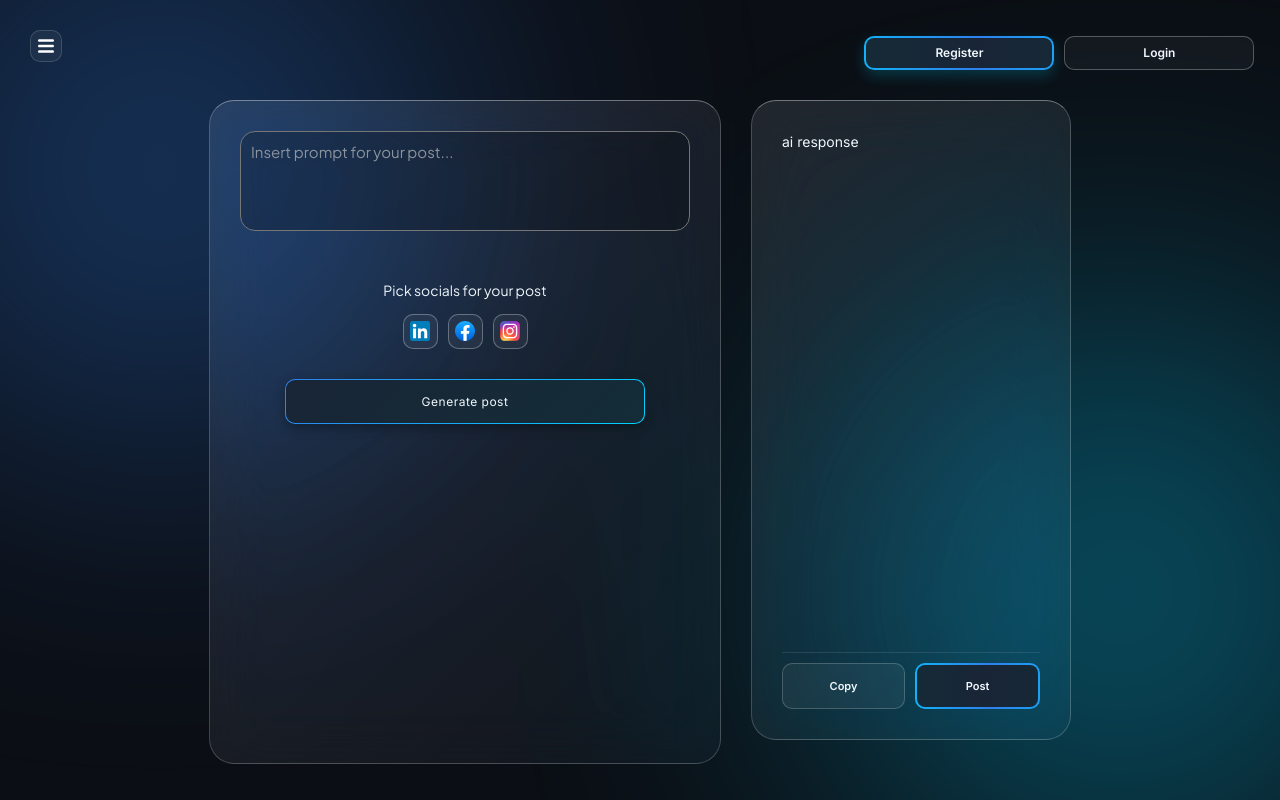
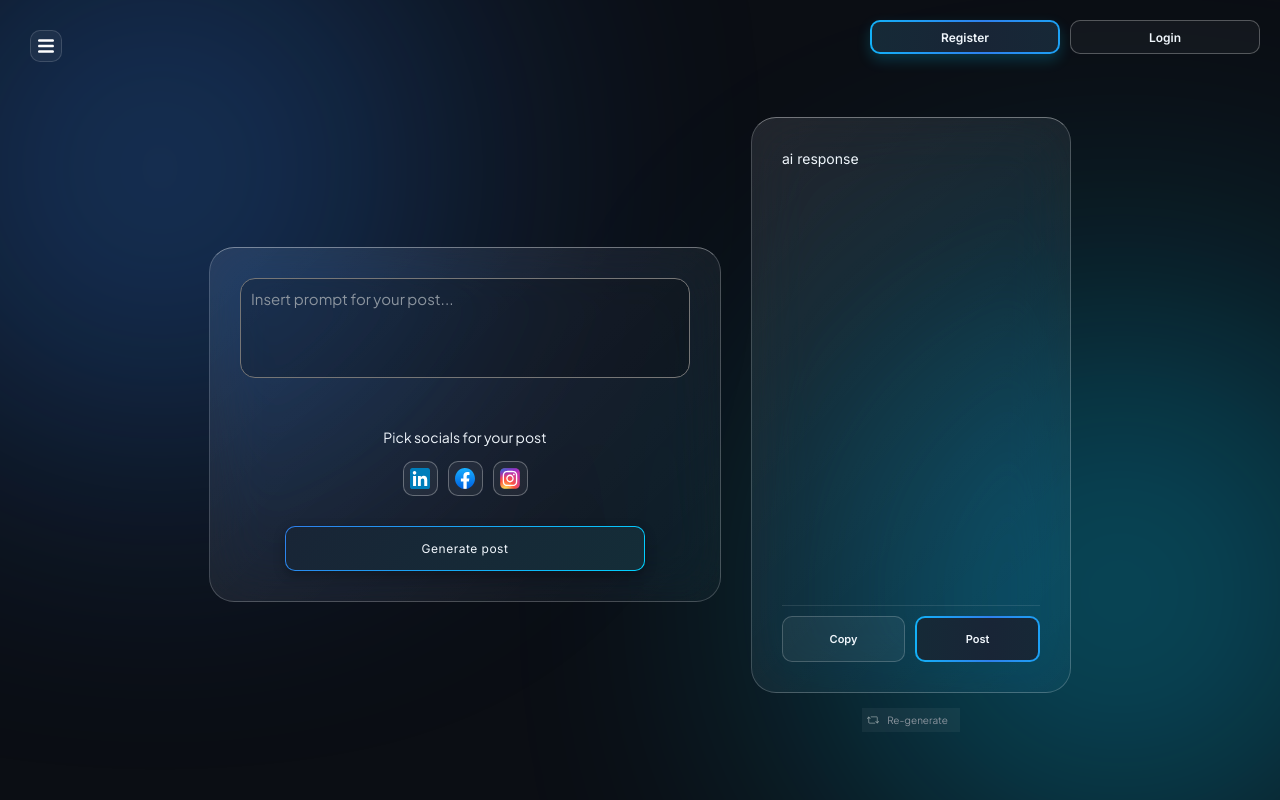
Before and after one commit to Kha-teri/Team-Red, a React (Vite) app: page /contact in a window 1280 px wide. Both pictures are taken after a click on the button "Back to Home". Built offline with nearby package versions, Linux system fonts and the light colour scheme.

Commit message:
added re-generate post button and modified global styles

```diff
--- a/src/components/App.tsx
+++ b/src/components/App.tsx
@@ -10,6 +10,7 @@ import RegisterPage from './RegisterPage.tsx'
 import Navbar from './Navbar.tsx'
 import AboutPage from './AboutPage.tsx'
 import ContactPage from './ContactPage.tsx'
+import PostActionBar from './PostActionBar.tsx'
 
 function HomePage() {
   const navigate = useNavigate()
@@ -68,6 +69,7 @@ function HomePage() {
           <SocialPostCard />
           <div className={styles.responseSection}>
             <PostContent content="ai response" />
+            <PostActionBar />
           </div>
         </div>
       </div>
--- a/src/components/Button.tsx
+++ b/src/components/Button.tsx
@@ -3,7 +3,7 @@
 import styles from '../scss/Button.module.scss';
 
 interface ButtonProps {
-    usage: 'generate' | 'post' | 'copy' | 'login' | 'register' | 'navbar';
+    usage: 'generate' | 'post' | 'copy' | 'login' | 'register' | 'navbar' | 'postaction';
     text: string;
     onBtnClick?: () => void;
 }
--- a/src/components/PostActionBar.tsx
+++ b/src/components/PostActionBar.tsx
@@ -1,7 +1,13 @@
 //komponent dla skecji opcji posta, np. wygenerowania nowego outputu od ai
+import styles from "../scss/PostActionBar.module.scss"
+import Button from './Button'
 
 function PostActionBar() {
-    return;
+    return (
+        <div className={styles.container}>
+            <Button usage="postaction" text="Re-generate" />
+        </div>
+    );
 }
 
 export default PostActionBar;
--- a/src/scss/App.module.scss
+++ b/src/scss/App.module.scss
@@ -13,13 +13,13 @@
     background-color: $bg-main;
     display: flex;
     justify-content: center;
-    align-items: center;
-    padding: clamp(1rem, 2vw, 3rem);
-    overflow: hidden;
+    padding: clamp(1rem, 2vw, 2rem);
+    overflow-y: auto;
+    overflow-x: hidden;
 
     &::before, &::after {
         content: '';
-        position: absolute;
+        position: fixed;
         width: clamp(300px, 45vw, 600px);
         height: clamp(300px, 45vw, 600px);
         border-radius: 50%;
@@ -28,32 +28,20 @@
         opacity: 0.35;
         pointer-events: none;
     }
-
-    &::before {
-        top: -15%;
-        left: -10%;
-        background-color: $accent;
-    }
-
-    &::after {
-        bottom: -10%;
-        right: -10%;
-        background-color: $glow;
-    }
+    &::before { top: -15%; left: -10%; background-color: $accent; }
+    &::after { bottom: -10%; right: -10%; background-color: $glow; }
 
     .wrapper {
         position: relative;
         z-index: 1;
         width: 100%;
         max-width: 1400px;
-        height: 100%;
+        min-height: 100%;
+        height: auto;
+
         display: flex;
         flex-direction: column;
-        gap: clamp(1.5rem, 4vh, 3rem);
-        overflow: visible;
-        padding-top: 20px;
-        margin-top: -20px;
-
+        gap: 1.5rem;
     }
 
     .authButtons {
@@ -61,8 +49,8 @@
         display: flex;
         justify-content: flex-end;
         align-items: flex-start;
-        gap: clamp(0.6rem, 1.2vw, 1rem);
-        flex-wrap: wrap;
+        gap: 1rem;
+        flex-wrap: nowrap;
 
         > button, .loginSlot {
             flex: 0 1 clamp(130px, 15vw, 190px);
@@ -71,10 +59,7 @@
 
         .loginSlot {
             position: relative;
-
-            > button {
-                width: 100%;
-            }
+            > button { width: 100%; }
         }
     }
 
@@ -93,7 +78,6 @@
         flex-direction: column;
         gap: 1.2rem;
         z-index: 100;
-
         opacity: 0;
         transform: translateY(-10px) scale(0.98);
         transform-origin: top right;
@@ -107,65 +91,26 @@
         }
     }
 
-    .loginField {
-        display: flex;
-        flex-direction: column;
-        gap: 0.5rem;
-        font-family: $font-main;
-        font-size: 0.9rem;
-        color: $text-secondary;
-
-        input {
-            width: 100%;
-            height: 3.2rem;
-            border-radius: 0.8rem;
-            border: 1px solid rgba(255, 255, 255, 0.1);
-            background: rgba(255, 255, 255, 0.05);
-            color: $text-main;
-            padding: 0 1rem;
-            outline: none;
-            transition: border-color 0.2s;
-
-            &:focus {
-                border-color: $glow;
-            }
-        }
-    }
-
-    .signInButton {
-        margin-top: 0.5rem;
-        height: 3.2rem;
-        border-radius: 0.8rem;
-        border: 2px solid transparent;
-        background:
-            linear-gradient($card, $card) padding-box,
-            linear-gradient(90deg, $accent, $glow, $accent) border-box;
-        background-size: 100% 100%, 200% 100%;
-        animation: signInFlow 4s linear infinite;
-        color: white;
-        font-weight: 600;
-        cursor: pointer;
-
-        &:hover {
-            animation-duration: 2s;
-            box-shadow: 0 0 15px rgba($glow, 0.3);
-        }
-    }
-
     .mainLayout {
         flex: 1;
+        width: 100%;
         display: flex;
         justify-content: center;
-        align-items: stretch;
+        align-items: center;
         gap: clamp(1.5rem, 3vw, 3rem);
-        min-height: 0;
         flex-wrap: wrap;
+
+        @media (max-width: 1100px) {
+            align-items: flex-start;
+            padding-bottom: 2rem;
+        }
     }
 
     .responseSection {
         display: flex;
         flex-direction: column;
+        gap: 1rem;
         width: clamp(250px, 25vw, 500px);
-        height: 100%;
+        height: auto;
     }
 }
--- a/src/scss/Button.module.scss
+++ b/src/scss/Button.module.scss
@@ -160,3 +160,43 @@
         box-shadow: inset 4px 0 0 rgba($glow, 0.4);
     }
 }
+
+.postaction {
+    color: $text-secondary;
+    font-family: $font-secondary;
+    font-size: clamp(0.6rem, 0.8vw, 1rem);
+    background: rgba(white, 0.05);
+    outline: none;
+    border: none;
+    padding: 0.6rem 1.2rem 0.6rem 2.5rem;
+    cursor: pointer;
+    position: relative;
+    transition: all 0.3s ease;
+
+    &::before {
+        content: '';
+        background-image: url('/public/img/regenerate.svg');
+        background-size: contain;
+        background-repeat: no-repeat;
+        opacity: 0.5;
+        transition: transform 0.5s ease;
+        position: absolute;
+        left: 0.5rem;
+        top: 50%;
+        transform: translateY(-50%);
+        width: 1.2rem;
+        height: 1.2rem;
+        aspect-ratio: 1/1;
+    }
+
+    &:hover {
+        color: $text-main;
+        background: rgba(white, 0.1);
+        border-color: rgba($glow, 0.4);
+
+        &::before {
+            transform: translateY(-50%) rotate(180deg);
+            opacity: 1;
+        }
+    }
+}
--- a/src/scss/PostActionBar.module.scss
+++ b/src/scss/PostActionBar.module.scss
@@ -1,2 +1,9 @@
 @use './colors.scss' as *;
 @use './fonts.scss' as *;
+
+.container {
+    width: 100%;
+    display: flex;
+    justify-content: center;
+    margin-top: 0.5rem;
+}
--- a/src/scss/PostContent.module.scss
+++ b/src/scss/PostContent.module.scss
@@ -12,7 +12,7 @@
     border: 1px solid rgba(255, 255, 255, 0.2);
     border-top: 1px solid rgba(255, 255, 255, 0.4);
     width: clamp(250px, 25vw, 500px);
-    height: clamp(400px, 80vh, 850px);
+    height: clamp(300px, 72vh, 850px);
     border-radius: clamp(1.5rem, 3vw, 2.5rem);
     padding: clamp(1.5rem, 5vw, 3rem);
     color: $text-main;
--- a/src/scss/index.scss
+++ b/src/scss/index.scss
@@ -10,6 +10,7 @@
 html, body, #root {
     width: 100%;
     height: 100%;
+    overflow: hidden;
 }
 
 body {
```
Also changed, not shown: public/img/regenerate.svg (added).
